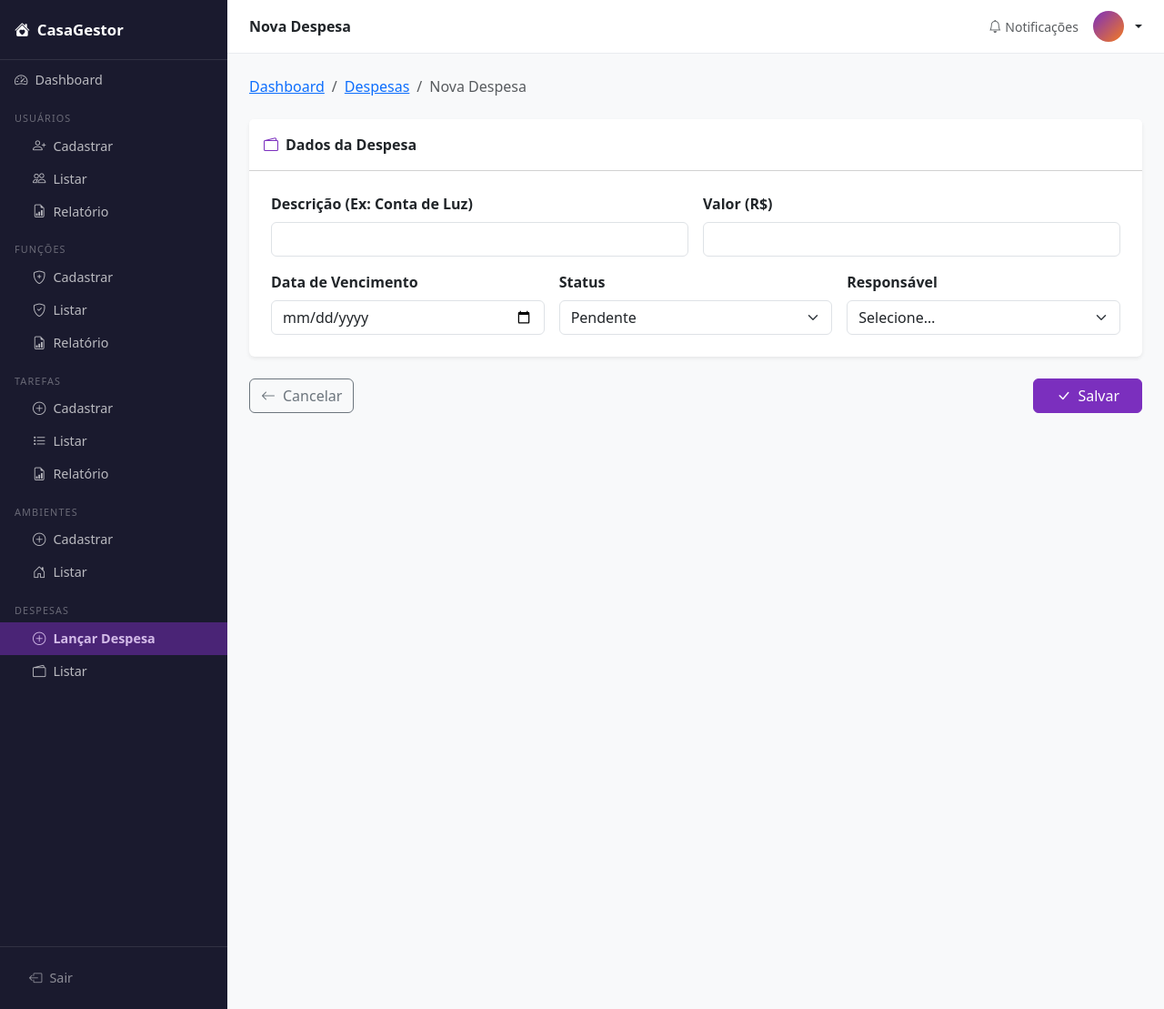
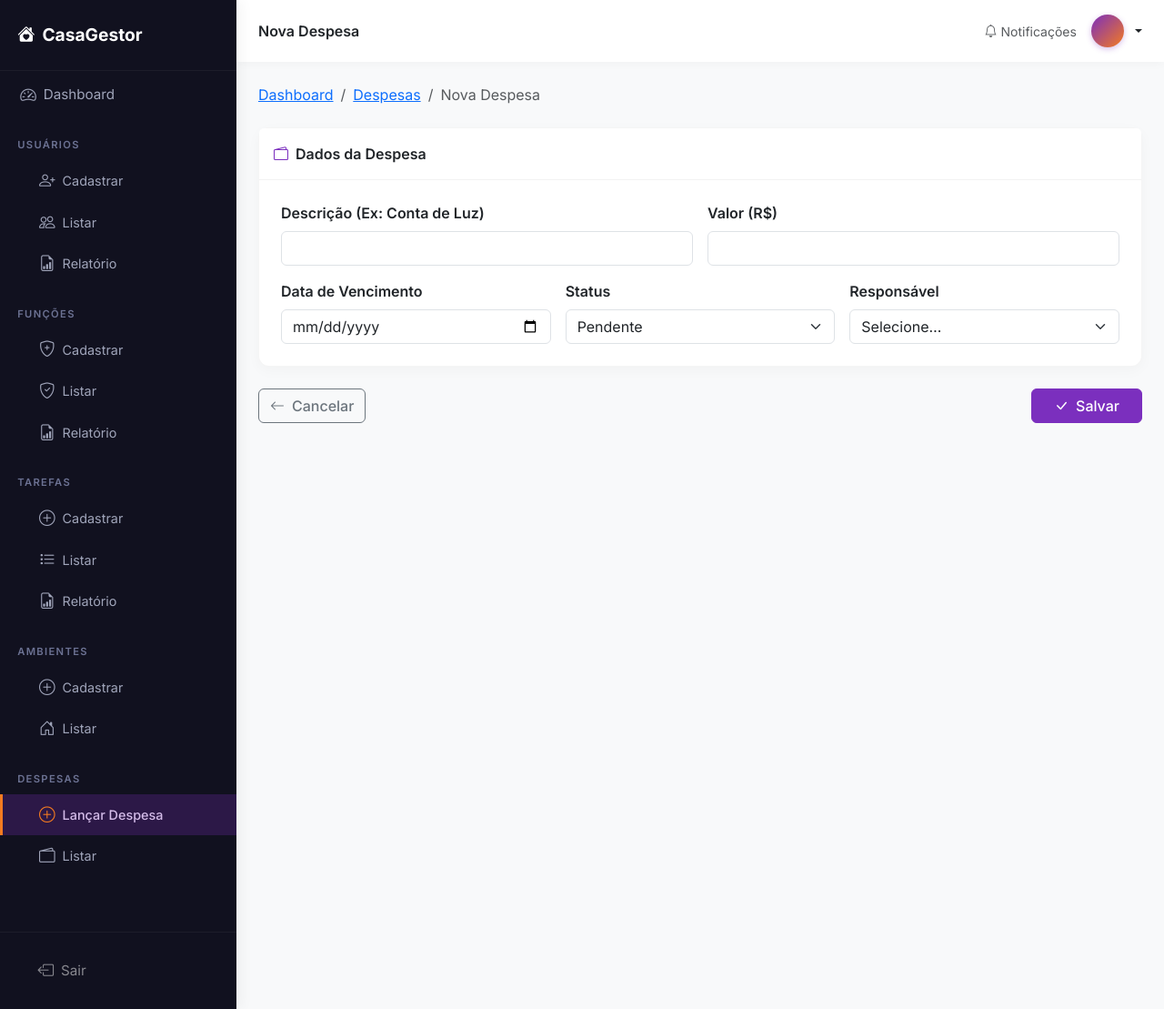
Before and after one commit to lianzito/trabalho-PI-Ronan, a Flask app: page /despesas/cadastrar in a window 1280 px wide. Shown: the whole page at 91% size. Run offline with Flask 3, Linux system fonts and the light colour scheme; the visitor is signed in with stand-in values (Sample User, id 1).

Commit message:
finalização v2 PI

```diff
--- a/schema.sql
+++ b/schema.sql
@@ -52,7 +52,7 @@ CREATE TABLE IF NOT EXISTS usuarios(
     FOREIGN KEY (funcao_id) REFERENCES funcoes (id_funcao)
 );
 
--- TABELA DE TAREFAS (Concluindo o CRUD de tarefas)
+-- TABELA DE TAREFAS
 CREATE TABLE IF NOT EXISTS tarefas(
     id_tarefa BIGINT UNSIGNED AUTO_INCREMENT PRIMARY KEY,
     titulo VARCHAR(255) NOT NULL,
--- a/static/css/style.css
+++ b/static/css/style.css
@@ -1,3 +1,28 @@
+@import url('https://fonts.googleapis.com/css2?family=Inter:wght@300;400;500;600;700&display=swap');
+
+/* ── Reset / Base ─────────────────────────────────────────────────── */
+body {
+    font-family: 'Inter', sans-serif;
+    background-color: #f8f9fc; /* Fundo levemente cinza para destacar os cards brancos */
+    color: #333;
+}
+
+/* ── Custom Scrollbar ─────────────────────────────────────────────── */
+::-webkit-scrollbar {
+    width: 8px;
+    height: 8px;
+}
+::-webkit-scrollbar-track {
+    background: #f1f1f1;
+}
+::-webkit-scrollbar-thumb {
+    background: #c1c1c1;
+    border-radius: 4px;
+}
+::-webkit-scrollbar-thumb:hover {
+    background: #a8a8a8;
+}
+
 /* ── Variáveis de cor ─────────────────────────────────────────────── */
 :root {
     --bs-primary: #7B2FBE;
@@ -9,6 +34,17 @@
 }
 
 /* ── Botões ───────────────────────────────────────────────────────── */
+.btn {
+    transition: all 0.3s ease;
+    font-weight: 500;
+    border-radius: 6px;
+}
+
+.btn:hover {
+    transform: translateY(-2px);
+    box-shadow: 0 4px 10px rgba(0, 0, 0, 0.15);
+}
+
 .btn-primary {
     --bs-btn-bg: #7B2FBE;
     --bs-btn-border-color: #7B2FBE;
@@ -17,8 +53,8 @@
     --bs-btn-active-bg: #5a1d8a;
     --bs-btn-color: #fff;
     --bs-btn-hover-color: #fff;
-    --bs-btn-disabled-bg: #7B2FBE;
-    --bs-btn-disabled-border-color: #7B2FBE;
+    --bs-btn-disabled-bg: #9c63d1;
+    --bs-btn-disabled-border-color: #9c63d1;
 }
 
 .btn-outline-primary {
@@ -38,8 +74,8 @@
     --bs-btn-active-bg: #c05e14;
     --bs-btn-color: #fff;
     --bs-btn-hover-color: #fff;
-    --bs-btn-disabled-bg: #F47B20;
-    --bs-btn-disabled-border-color: #F47B20;
+    --bs-btn-disabled-bg: #f7a05e;
+    --bs-btn-disabled-border-color: #f7a05e;
 }
 
 .btn-outline-secondary {
@@ -58,14 +94,20 @@
 .bg-primary-subtle { background-color: rgba(123, 47, 190, 0.12) !important; }
 
 /* ── Navbar pública ───────────────────────────────────────────────── */
-.navbar-brand  { color: #7B2FBE !important; }
+.navbar-brand  {
+    color: #7B2FBE !important;
+    font-weight: 700;
+    letter-spacing: -0.5px;
+}
 .nav-link.active { color: #d4bce9 !important; font-weight: 600; }
 
 /* ── Hero ─────────────────────────────────────────────────────────── */
 .hero-section {
     background: linear-gradient(135deg, #7B2FBE 0%, #F47B20 100%);
     color: white;
-    padding: 5.5rem 0;
+    padding: 6rem 0;
+    position: relative;
+    overflow: hidden;
 }
 
 /* ── Ícone de feature ─────────────────────────────────────────────── */
@@ -73,28 +115,35 @@
     width: 64px;
     height: 64px;
     background: linear-gradient(135deg, #7B2FBE, #F47B20);
-    border-radius: 14px;
+    border-radius: 16px;
     display: flex;
     align-items: center;
     justify-content: center;
     color: white;
-    font-size: 1.6rem;
-    margin-bottom: 1rem;
+    font-size: 1.8rem;
+    margin-bottom: 1.2rem;
+    box-shadow: 0 8px 16px rgba(123, 47, 190, 0.25);
+    transition: transform 0.3s ease;
+}
+
+.feature-icon:hover {
+    transform: scale(1.05) rotate(-3deg);
 }
 
 /* ── Avatares ─────────────────────────────────────────────────────── */
 .avatar-circle {
-    width: 34px;
-    height: 34px;
+    width: 36px;
+    height: 36px;
     background: linear-gradient(135deg, #7B2FBE, #F47B20);
     border-radius: 50%;
     display: flex;
     align-items: center;
     justify-content: center;
     color: white;
-    font-size: 0.7rem;
+    font-size: 0.8rem;
     font-weight: 700;
     flex-shrink: 0;
+    box-shadow: 0 2px 6px rgba(123, 47, 190, 0.3);
 }
 
 .avatar-large {
@@ -106,13 +155,14 @@
     align-items: center;
     justify-content: center;
     color: white;
+    box-shadow: 0 4px 12px rgba(123, 47, 190, 0.3);
 }
 
 /* ── Sidebar ──────────────────────────────────────────────────────── */
 .sidebar {
-    width: 250px;
-    min-height: 100vh;
-    background: #1a1a2e;
+    width: 260px;
+    height: 100vh; /* <-- A correção foi aqui (tiramos o 'min-') */
+    background: #11111f;
     position: fixed;
     top: 0;
     left: 0;
@@ -120,58 +170,77 @@
     z-index: 100;
     display: flex;
     flex-direction: column;
+    box-shadow: 4px 0 15px rgba(0, 0, 0, 0.05);
 }
 
 .sidebar-brand {
-    padding: 1.25rem 1rem;
+    padding: 1.5rem 1.2rem;
     color: white;
     font-weight: 700;
-    font-size: 1.05rem;
-    border-bottom: 1px solid rgba(255,255,255,0.1);
+    font-size: 1.2rem;
+    border-bottom: 1px solid rgba(255,255,255,0.05);
     text-decoration: none;
-    display: block;
+    display: flex;
+    align-items: center;
 }
 
 .sidebar .nav-section-title {
-    color: rgba(255,255,255,0.35);
-    font-size: 0.68rem;
+    color: #6c7293;
+    font-size: 0.7rem;
+    font-weight: 600;
     text-transform: uppercase;
-    letter-spacing: 0.1em;
-    padding: 1rem 1rem 0.25rem;
+    letter-spacing: 0.12em;
+    padding: 1.5rem 1.2rem 0.5rem;
     list-style: none;
 }
 
 .sidebar .nav-link {
-    color: rgba(255,255,255,0.7);
-    padding: 0.45rem 1rem;
-    transition: background 0.15s, color 0.15s;
-    font-size: 0.9rem;
+    color: #a0a5ba;
+    padding: 0.6rem 1.2rem;
+    transition: all 0.2s ease;
+    font-size: 0.95rem;
     border-radius: 0;
+    display: flex;
+    align-items: center;
+    border-left: 3px solid transparent; /* Preparando o terreno para o hover/active */
+}
+
+.sidebar .nav-link i {
+    font-size: 1.1rem;
+    transition: color 0.2s ease;
 }
 
 .sidebar .nav-link:hover {
     color: #fff;
-    background: rgba(123, 47, 190, 0.25);
+    background: rgba(123, 47, 190, 0.15);
+    border-left: 3px solid rgba(123, 47, 190, 0.5);
 }
 
 .sidebar .nav-link.active {
     color: #fff;
-    background: rgba(123, 47, 190, 0.5);
+    background: rgba(123, 47, 190, 0.25);
+    border-left: 3px solid #F47B20; /* Destaque laranja para a página atual */
+    font-weight: 500;
+}
+
+.sidebar .nav-link.active i {
+    color: #F47B20;
 }
 
 .sub-nav-link {
-    padding-left: 2.25rem !important;
+    padding-left: 2.5rem !important;
+    font-size: 0.9rem !important;
 }
 
 .sidebar-footer {
-    padding: 1rem;
-    border-top: 1px solid rgba(255,255,255,0.1);
+    padding: 1.2rem;
+    border-top: 1px solid rgba(255,255,255,0.05);
     margin-top: auto;
 }
 
 /* ── Conteúdo principal ───────────────────────────────────────────── */
 .main-content {
-    margin-left: 250px;
+    margin-left: 260px;
     min-height: 100vh;
     display: flex;
     flex-direction: column;
@@ -179,16 +248,59 @@
 
 .top-navbar {
     background: white;
-    border-bottom: 1px solid #e9ecef;
-    padding: 0.75rem 1.5rem;
+    border-bottom: none;
+    box-shadow: 0 2px 10px rgba(0, 0, 0, 0.03); /* Sombra suave substituindo a borda dura */
+    padding: 1rem 1.5rem;
     display: flex;
     align-items: center;
+    position: sticky;
+    top: 0;
+    z-index: 99;
+}
+
+/* ── Cards Gerais ─────────────────────────────────────────────────── */
+.card {
+    border-radius: 12px;
+    box-shadow: 0 4px 15px rgba(0, 0, 0, 0.03) !important;
+    border: 1px solid rgba(0,0,0,0.04) !important;
+    transition: all 0.3s ease;
 }
 
 /* ── Cards de estatísticas ────────────────────────────────────────── */
-.stat-card { border-left: 4px solid #7B2FBE; }
-.stat-card.secondary { border-left-color: #F47B20; }
+.stat-card {
+    border-left: 4px solid #7B2FBE !important;
+    border-radius: 12px;
+}
+.stat-card.secondary {
+    border-left-color: #F47B20 !important;
+}
+
+/* Efeito de flutuação ao passar o mouse nos cards de métricas */
+.stat-card:hover, .stat-card.secondary:hover {
+    transform: translateY(-5px);
+    box-shadow: 0 8px 25px rgba(0, 0, 0, 0.08) !important;
+}
 
 /* ── Card headers coloridos ───────────────────────────────────────── */
-.card-header.bg-primary  { background-color: #7B2FBE !important; }
-.card-header.bg-secondary { background-color: #F47B20 !important; }
+.card-header {
+    border-bottom: 1px solid rgba(0,0,0,0.05);
+}
+.card-header.bg-primary  { background-color: #7B2FBE !important; color: white; }
+.card-header.bg-secondary { background-color: #F47B20 !important; color: white; }
+
+/* ── Tabelas ──────────────────────────────────────────────────────── */
+.table {
+    margin-bottom: 0;
+}
+.table th {
+    font-weight: 600;
+    color: #4a5568;
+    text-transform: uppercase;
+    font-size: 0.8rem;
+    letter-spacing: 0.05em;
+    padding: 1rem;
+}
+.table td {
+    padding: 1rem;
+    vertical-align: middle;
+}
```
Also changed, not shown: app.py (+0 -9 lines), README.md.
